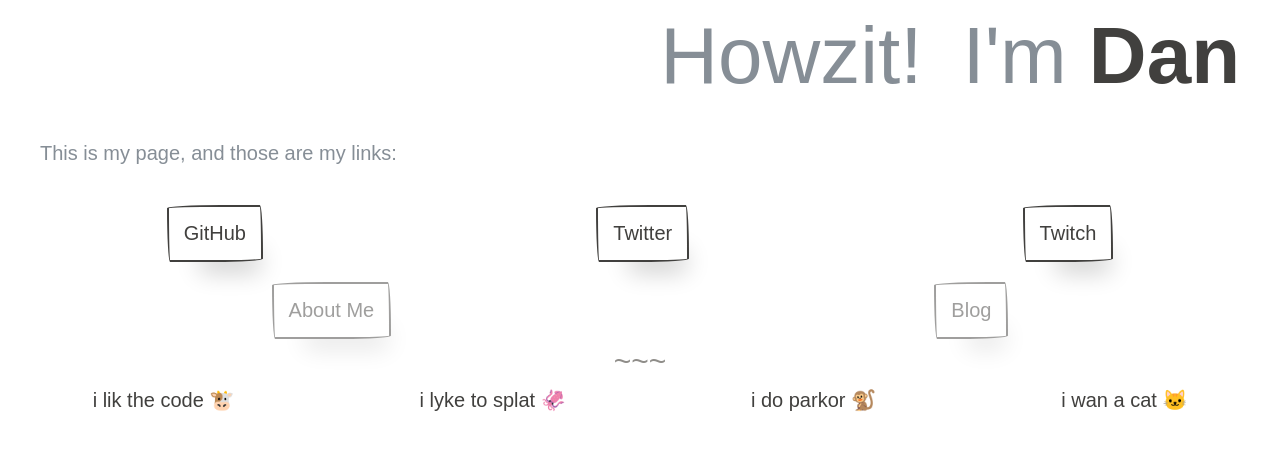
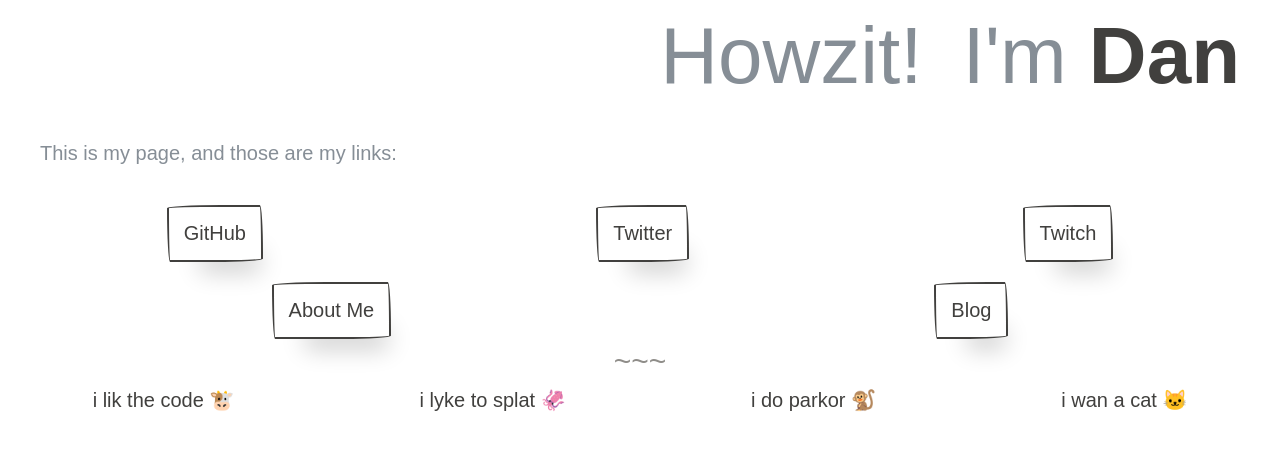
Before and after one commit to loksonarius/loksonarius.github.io, a Jekyll site: the page built from index.html, in a window 1280 px wide. Shown: the top 451 px of the page. Built offline with Jekyll 4.4.1, drawn with Linux system fonts in a browser that asks for light colours; emoji names are drawn with the system emoji font; some web fonts are replaced.

Commit message:
Add titles and enable buttons for missing pages

```diff
--- a/index.html
+++ b/index.html
@@ -18,11 +18,11 @@ title: Home
   </p>
 </div>
 <div class="row flex-spaces">
-  <a href="https://github.com/loksonarius" class="paper-btn">GitHub</a>
-  <a href="https://twitter.com/LokSonarius" class="paper-btn">Twitter</a>
-  <a href="https://www.twitch.tv/loktopicsonarius/" class="paper-btn">Twitch</a>
+  <a href="https://github.com/loksonarius" title="GitHub" class="paper-btn">GitHub</a>
+  <a href="https://twitter.com/LokSonarius" title="Twitter" class="paper-btn">Twitter</a>
+  <a href="https://www.twitch.tv/loktopicsonarius/" title="Twitch" class="paper-btn">Twitch</a>
 </div>
 <div class="row flex-spaces">
-  <a href="about" class="paper-btn disabled">About Me</a>
-  <a href="blog" class="paper-btn disabled">Blog</a>
+  <a href="about" title="About Me" class="paper-btn">About Me</a>
+  <a href="blog" title="Blog" class="paper-btn">Blog</a>
 </div>
```
